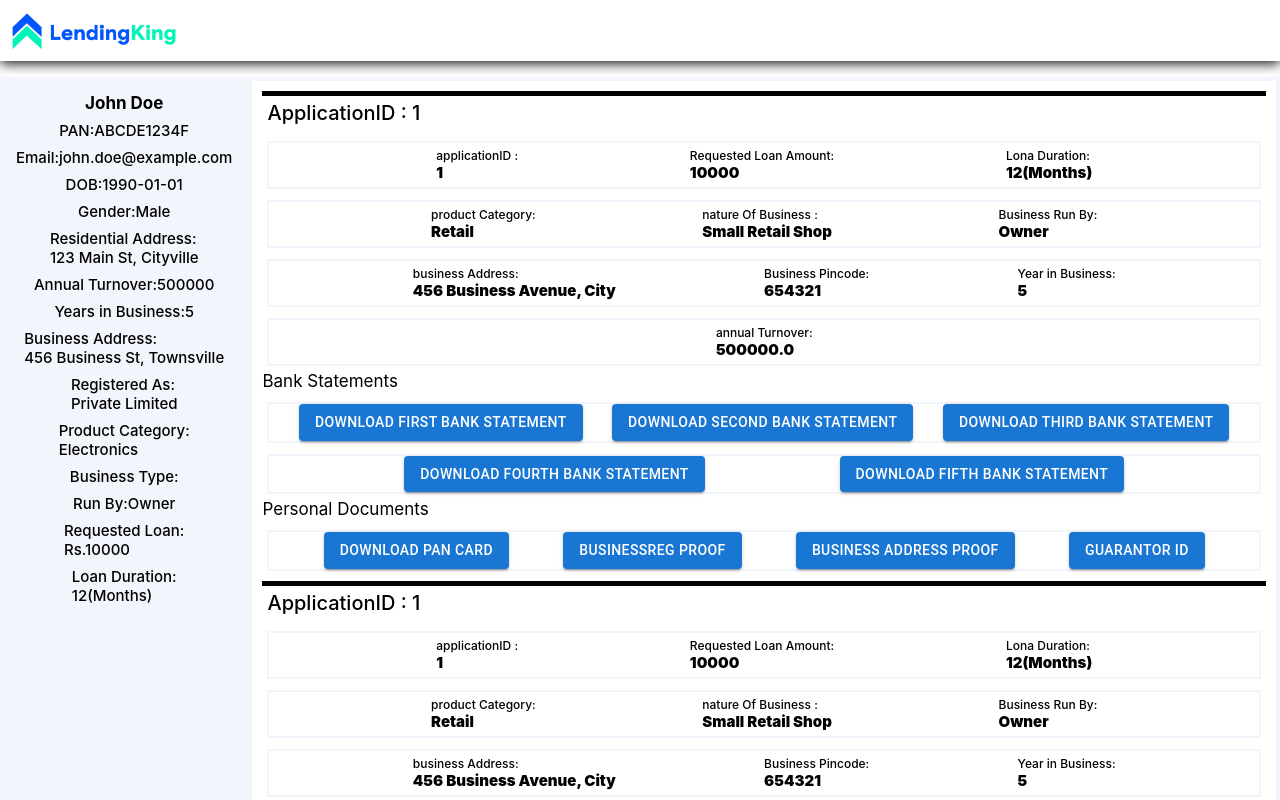
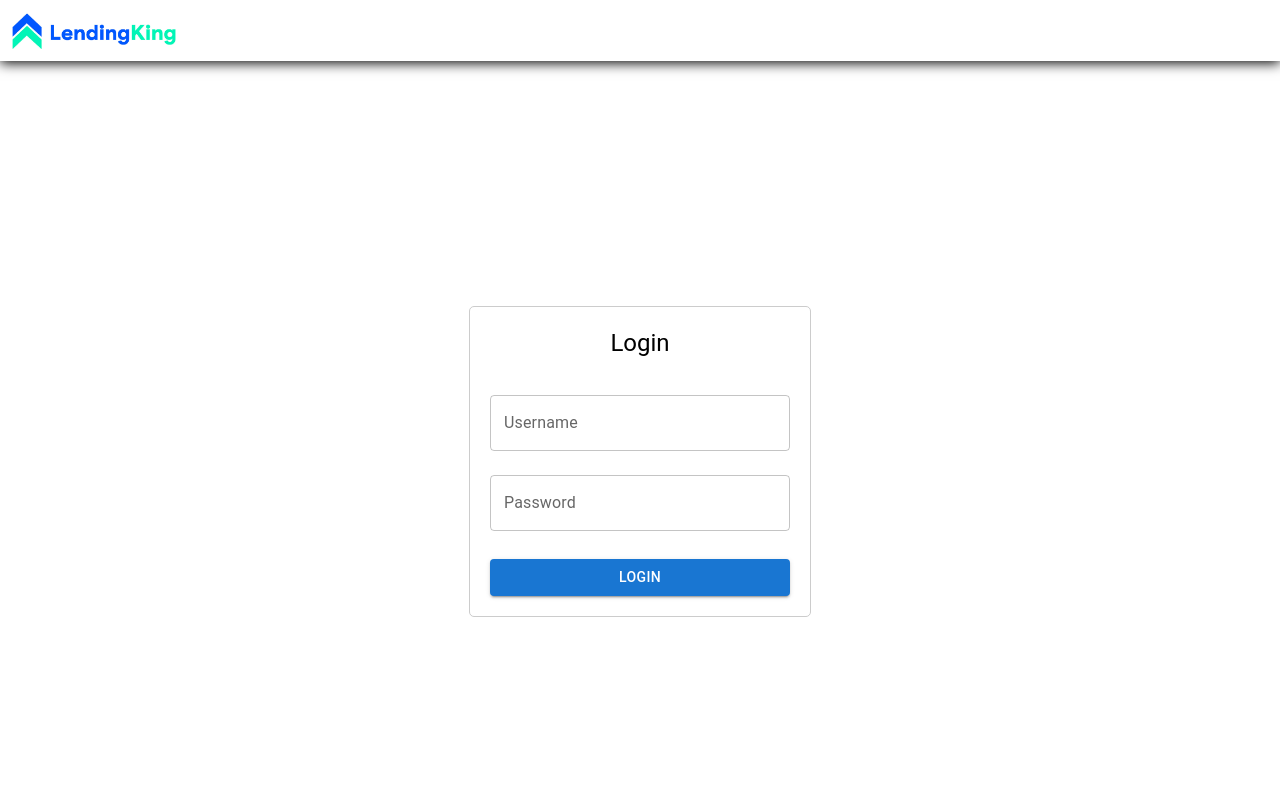
Before and after one commit to lendingkingorg/lk-frontend, a React (Create React App) app: page /home/1 in a window 1280 px wide. Shown: the top 800 px of the page. Built offline with nearby package versions, Linux system fonts and the light colour scheme.

Commit message:
admin dashBoard

```diff
--- a/src/App.js
+++ b/src/App.js
@@ -1,36 +1,43 @@
-// import './App.css';
-// import Navbar from './Components/Navbar/Navbar';
-// import HomePage from './Components/HomePage/HomePage';
-
-// function App() {
-//   return (
-//     <div>
-//       <Navbar />
-//       <HomePage />
-//     </div>
-//   );
-// }
-
-// export default App;
-// Import necessary dependencies
-import React from 'react';
+import React, { useEffect, useState } from 'react';
 import { BrowserRouter as Router, Route, Routes } from 'react-router-dom';
 import Navbar from './Components/Navbar/Navbar';
 import HomePage from './Components/HomePage/HomePage';
 import LoginForm from './Components/LoginForm/LoginForm';
 import ApplicationDetails from './ApplicationDetails/ApplicationDetails';
+
 const Home = () => <div> <HomePage/> </div>;
 
 const App = () => {
+  const [storedToken, setStoredToken] = useState(null);
+
+  useEffect(() => {
+    // Retrieve token from local storage when component mounts
+    const token = localStorage.getItem('token');
+    if (token) {
+      setStoredToken(token);
+    }
+  }, []);
+
   return (
-    <Router>
+    <>
       <Navbar />
-      <Routes>
-        <Route path="/" element={<LoginForm/>} />
-        <Route path="/home" element={<Home />} />
-        <Route path="/home/:id" element={<ApplicationDetails />} />
-      </Routes>
-    </Router>
+      <Router>
+        <Routes>
+          {storedToken ? (
+            <>
+              <Route path="/home" element={<Home />} />
+              <Route path="/home/:id" element={<ApplicationDetails />} />
+              <Route path="/*" element={<Home />} />
+            </>
+          ) : (
+            <>
+            <Route path="/login" element={<LoginForm />} />
+            <Route path="/*" element={<LoginForm />} />
+            </>
+          )}
+        </Routes>
+      </Router>
+    </>
   );
 };
 
--- a/src/ApplicationDetails/ApplicationDetails.js
+++ b/src/ApplicationDetails/ApplicationDetails.js
@@ -1,129 +1,54 @@
-import React, { useState } from 'react';
+import React, { useEffect, useState } from 'react';
 import { Table, TableBody, TableCell, TableContainer, TableHead, TableRow, Paper, IconButton, Button } from '@mui/material';
 import EditIcon from '@mui/icons-material/Edit';
 import { useLocation } from 'react-router-dom';
 import style from '../ApplicationDetails/ApplicationDetails.module.scss';
 const ApplicationDetails = () => {
-  //const [data, setData] = useState([]);
 
-  const data = [
-    {
-        "applicationID": 1,
-        "mobileNo": 1111111111,
-        "name": "John Doe",
-        "dob": "1999-01-01",
-        "gender": "Male",
-        "residentialPincode": "123456",
-        "residentialAddress": "123 Main Street, City",
-        "pan": "ABCDE1234F",
-        "annualTurnover": "500000.0",
-        "yearsInCurrentBusiness": "5",
-        "businessPincode": "654321",
-        "businessAddress": "456 Business Avenue, City",
-        "businessRegisteredAs": "Sole Proprietorship",
-        "productCategory": "Retail",
-        "natureOfBusiness": "Small Retail Shop",
-        "businessRunBy": "Owner",
-        "requestedLoanAmount": 10000.0,
-        "loanDurationInMonths": 12,
-        "panCardUrl": "https://application-details.s3.amazonaws.com/4feeb6c9-cb8c-4ce8-a17c-e3294649e539_Suryansh_Jaiswal_Resume.pdf/2024-02-19T22:14:24.843620500",
-        "bankStatementUrlOne": null,
-        "bankInfoOne": null,
-        "bankStatementOneDocFormat": null,
-        "bankStatementUrlTwo": null,
-        "bankInfoTwo": null,
-        "bankStatementTwoDocFormat": null,
-        "bankStatementUrlThree": null,
-        "bankInfoThree": null,
-        "bankStatementThreeDocFormat": null,
-        "bankStatementUrlFour": null,
-        "bankInfoFour": null,
-        "bankStatementFourDocFormat": null,
-        "bankStatementUrlFive": null,
-        "bankInfoFive": null,
-        "bankStatementFiveDocFormat": null,
-        "businessRegistrationProofUrl": null,
-        "businessAddressProofUrl": null,
-        "idProofOfGuarantorUrl": null,
-        "createdAt": "2024-02-19T16:45:15.143+00:00"
-    },
-    {
-      "applicationID": 1,
-      "mobileNo": 1111111111,
-      "name": "John Doe",
-      "dob": "1999-01-01",
-      "gender": "Male",
-      "residentialPincode": "123456",
-      "residentialAddress": "123 Main Street, City",
-      "pan": "ABCDE1234F",
-      "annualTurnover": "500000.0",
-      "yearsInCurrentBusiness": "5",
-      "businessPincode": "654321",
-      "businessAddress": "456 Business Avenue, City",
-      "businessRegisteredAs": "Sole Proprietorship",
-      "productCategory": "Retail",
-      "natureOfBusiness": "Small Retail Shop",
-      "businessRunBy": "Owner",
-      "requestedLoanAmount": 10000.0,
-      "loanDurationInMonths": 12,
-      "panCardUrl": "https://application-details.s3.amazonaws.com/4feeb6c9-cb8c-4ce8-a17c-e3294649e539_Suryansh_Jaiswal_Resume.pdf/2024-02-19T22:14:24.843620500",
-      "bankStatementUrlOne": null,
-      "bankInfoOne": null,
-      "bankStatementOneDocFormat": null,
-      "bankStatementUrlTwo": null,
-      "bankInfoTwo": null,
-      "bankStatementTwoDocFormat": null,
-      "bankStatementUrlThree": null,
-      "bankInfoThree": null,
-      "bankStatementThreeDocFormat": null,
-      "bankStatementUrlFour": null,
-      "bankInfoFour": null,
-      "bankStatementFourDocFormat": null,
-      "bankStatementUrlFive": null,
-      "bankInfoFive": null,
-      "bankStatementFiveDocFormat": null,
-      "businessRegistrationProofUrl": null,
-      "businessAddressProofUrl": null,
-      "idProofOfGuarantorUrl": null,
-      "createdAt": "2024-02-19T16:45:15.143+00:00"
-  }
-  ];
+  const [userData, setUserData] = useState({});
 
+  const [applicationData, setApplicationData] = useState(null);
+  const { state } = useLocation();
+  const { row } =state;
+  const userId = row.mobileNumber;
 
-  const { state } = useLocation();
+  console.log("userId",state);
 
   const handleDownload = (url) => {
     // Create a temporary anchor element
 
   };
 
-  const userData={
-    "mobileNumber": 1234567890,
-    "name": "John Doe",
-    "email": "john.doe@example.com",
-    "pan": "ABCDE1234F",
-    "dob": "1990-01-01",
-    "gender": "Male",
-    "residentialPincode": 123456,
-    "residentialAddress": "123 Main St, Cityville",
-    "annualTurnover": 500000,
-    "yearsInCurrentBusiness": 5,
-    "businessPincode": 789012,
-    "businessAddress": "456 Business St, Townsville",
-    "businessRegisteredAs": "Private Limited",
-    "productCategory": "Electronics",
-    "natureOfBusiness": "Retail",
-    "businessRunBy": "Owner",
-    "requestedLoanAmount": 10000,
-    "loanDurationInMonths": 12
-}
-  //state.row;
+
+useEffect(() => {
+  const fetchData = async () => {
+    try {
+      const response = await fetch(`http://3.77.177.150:8080/get-user-applications/${userId}`);
+
+      if (!response.ok) {
+        throw new Error('Network response was not ok');
+      }
+      const data = await response.json();
+
+      setApplicationData(data);
+    } catch (error) {
+
+      console.error('Error fetching data:', error);
+    }
+  };
+
+  fetchData();
+  setUserData(row)
+
+}, [userId]);
 
   console.log(" zasdfg",userData);
 
+if(applicationData==null)return <></>;
+if(userData==null)return <></>
+    return (
 
-
-    return (
+      <>
       <div className={style.main}>
       <div className={style.userAdmin}>
         <div>{userData.name}</div>
@@ -185,8 +110,8 @@ const ApplicationDetails = () => {
         </div>
       </div>
 <div className={style.box2}>
-
-{data.map(x=>(
+{console.log("applicationData",applicationData)}
+{applicationData?.map(x=>(
   <div className={style.BoxTop}>
   <div className={style.detailBox2}>
           <div style={{fontSize:"20px"}}>ApplicationID : {x.applicationID}</div>
@@ -293,36 +218,10 @@ const ApplicationDetails = () => {
   </div>
 ))}
 
-
-
-            {/* <div>Application ID: {item.applicationID}</div>
-            <div>Mobile No: {item.mobileNo}</div>
-            <div>Name: {item.name}</div>
-            <div>Date of Birth: {item.dob}</div>
-            <div>Gender: {item.gender}</div>
-            <div>Residential Pincode: {item.residentialPincode}</div>
-            <div>Residential Address: {item.residentialAddress}</div>
-            <div>PAN: {item.pan}</div>
-            <div>Annual Turnover: {item.annualTurnover}</div>
-            <div>Years in Current Business: {item.yearsInCurrentBusiness}</div>
-            <div>Business Pincode: {item.businessPincode}</div>
-            <div>Business Address: {item.businessAddress}</div>
-            <div>Business Registered As: {item.businessRegisteredAs}</div>
-            <div>Product Category: {item.productCategory}</div>
-            <div>Nature of Business: {item.natureOfBusiness}</div>
-            <div>Business Run By: {item.businessRunBy}</div>
-            <div>Requested Loan Amount: {item.requestedLoanAmount}</div>
-            <div>Loan Duration in Months: {item.loanDurationInMonths}</div>
-            <div>PAN Card URL: {item.panCardUrl}</div>
-
-            <div>Created At: {item.createdAt}</div> */}
-
-
-
-
 </div>
 
     </div>
+    </>
     );
   };
 
--- a/src/ApplicationDetails/ApplicationDetails.module.scss
+++ b/src/ApplicationDetails/ApplicationDetails.module.scss
@@ -11,7 +11,7 @@
     // position: fixed;
     padding: 1rem;
 height: 100vh;
-width: auto;
+width: 30%;
 background-color: #F3F5FC;
 display:flex;
 align-items: center;
--- a/src/Components/DataTable/DataTable.js
+++ b/src/Components/DataTable/DataTable.js
@@ -6,62 +6,19 @@ const DataTable = () => {
   const [data, setData] = useState([]);
 
   const navigate = useNavigate(); // Hook for navigation in React Router v6
-    // Dummy data for demonstration
-    const dummyData = [
-        {
-          "mobileNumber": 1234567890,
-          "name": "John Doe",
-          "email": "john.doe@example.com",
-          "pan": "ABCDE1234F",
-          "dob": "1990-01-01",
-          "gender": "Male",
-          "residentialPincode": 123456,
-          "residentialAddress": "123 Main St, Cityville",
-          "annualTurnover": 500000,
-          "yearsInCurrentBusiness": 5,
-          "businessPincode": 789012,
-          "businessAddress": "456 Business St, Townsville",
-          "businessRegisteredAs": "Private Limited",
-          "productCategory": "Electronics",
-          "natureOfBusiness": "Retail",
-          "businessRunBy": "Owner",
-          "requestedLoanAmount": 10000.0,
-          "loanDurationInMonths": 12
-        },
-        {
-          "mobileNumber": 9876543210,
-          "name": "Jane Smith",
-          "email": "jane.smith@example.com",
-          "pan": "FGHIJ5678K",
-          "dob": "1985-05-15",
-          "gender": "Female",
-          "residentialPincode": 567890,
-          "residentialAddress": "456 Oak St, Villagetown",
-          "annualTurnover": 700000,
-          "yearsInCurrentBusiness": 7,
-          "businessPincode": 123456,
-          "businessAddress": "789 Factory St, Industrialtown",
-          "businessRegisteredAs": "Proprietorship",
-          "productCategory": "Clothing",
-          "natureOfBusiness": "Wholesale",
-          "businessRunBy": "Owner",
-          "requestedLoanAmount": 15000.0,
-          "loanDurationInMonths": 24
-        }
-      ];
 
   useEffect(() => {
     const fetchData = async () => {
       try {
-        const response = await fetch('your_api_endpoint');
+        const response = await fetch('http://3.77.177.150:8080/get-all-user/');
         if (response.ok) {
           const data = await response.json();
-          setData(dummyData);
+          setData(data);
         } else {
           console.error('Failed to fetch data');
         }
       } catch (error) {
-        setData(dummyData);
+       // setData(dummyData);
         console.error('Error:', error);
       }
     };
--- a/src/Components/LoginForm/LoginForm.js
+++ b/src/Components/LoginForm/LoginForm.js
@@ -1,33 +1,59 @@
 import React, { useState } from 'react';
 import { TextField, Button, Typography } from '@mui/material';
+import { useNavigate } from 'react-router-dom';
 
 const LoginForm = () => {
   const [username, setUsername] = useState('');
   const [password, setPassword] = useState('');
   const [error, setError] = useState('');
+  const navigate = useNavigate(); // Hook for navigation in React Router v6
+  const fetchData = async () => {
+    try {
+      const response = await fetch(`http://3.77.177.150:8080/admin-login/${password}/${username}`);
+      if (!response.ok) {
+        throw new Error('Network response was not ok');
+      }
+      const data = await response.json();
+    //  console.log("data","NO_ACCESS".localeCompare(data.token));
+
+const val="NO_ACCESS".localeCompare(data.token);
+     if(data.token) {
+     localStorage.setItem('token', data.token);
+     navigate("/home");
+     window.location.reload();
+    }
+     else  localStorage.setItem('token', null);
+   //   setResponseData(data);
+    } catch (error) {
+      console.error('Error fetching data:', error);
+    }
+  };
+
 
   const handleLogin = async (e) => {
     e.preventDefault();
+      fetchData();
 
-    try {
-      const response = await fetch('your_api_endpoint', {
-        method: 'POST',
-        headers: {
-          'Content-Type': 'application/json',
-        },
-        body: JSON.stringify({ username, password }),
-      });
 
-      if (response.ok) {
-        const data = await response.json();
-        localStorage.setItem('token', data.token);
-      } else {
-        setError('Invalid username or password');
-      }
-    } catch (error) {
-      console.error('Error:', error);
-      setError('Something went wrong. Please try again later.');
-    }
+    // try {
+    //   const response = await fetch('your_api_endpoint', {
+    //     method: 'POST',
+    //     headers: {
+    //       'Content-Type': 'application/json',
+    //     },
+    //     body: JSON.stringify({ username, password }),
+    //   });
+
+    //   if (response.ok) {
+    //     const data = await response.json();
+    //     localStorage.setItem('token', data.token);
+    //   } else {
+    //     setError('Invalid username or password');
+    //   }
+    // } catch (error) {
+    //   console.error('Error:', error);
+    //   setError('Something went wrong. Please try again later.');
+    // }
   };
 
   return (
```
